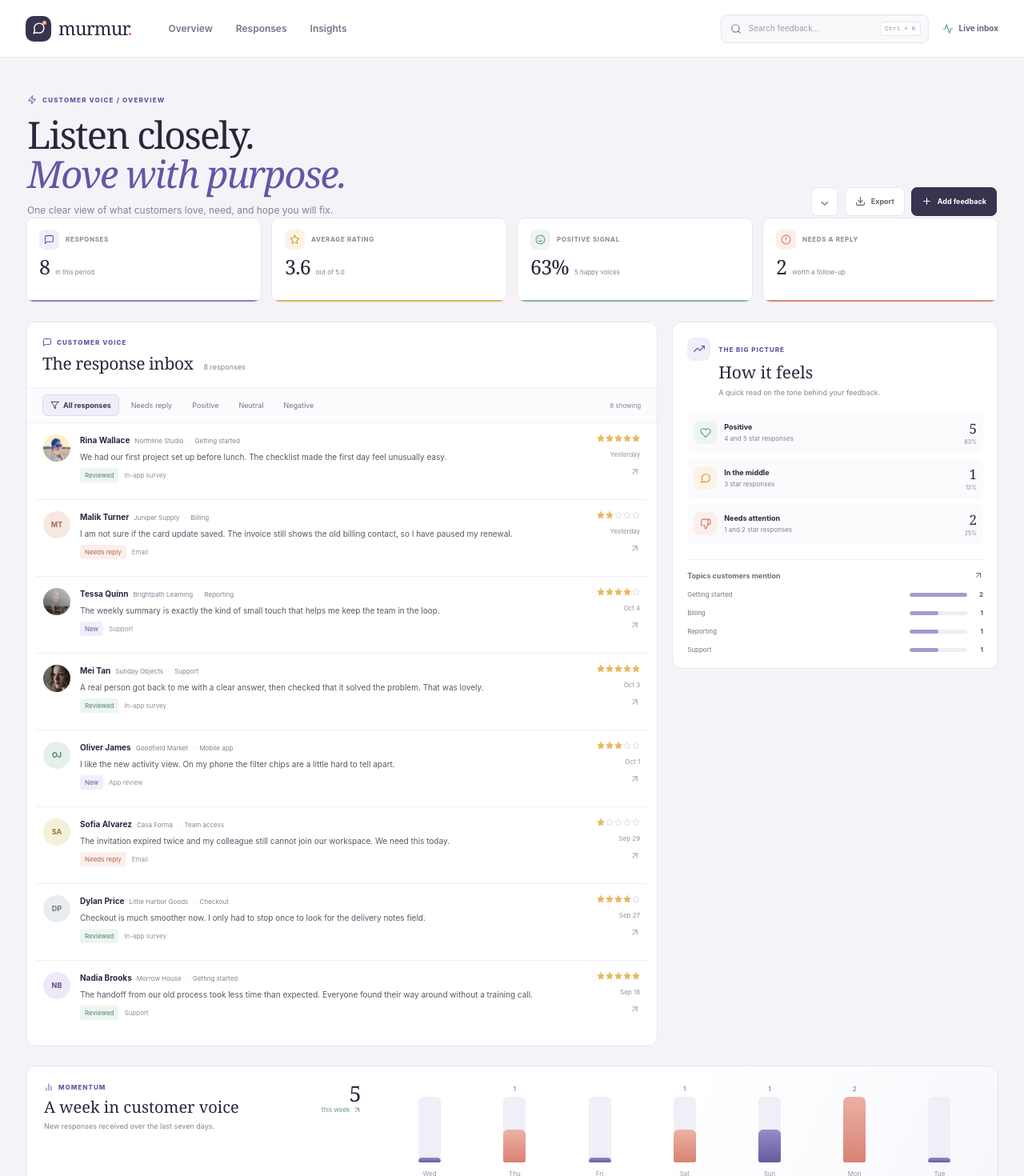
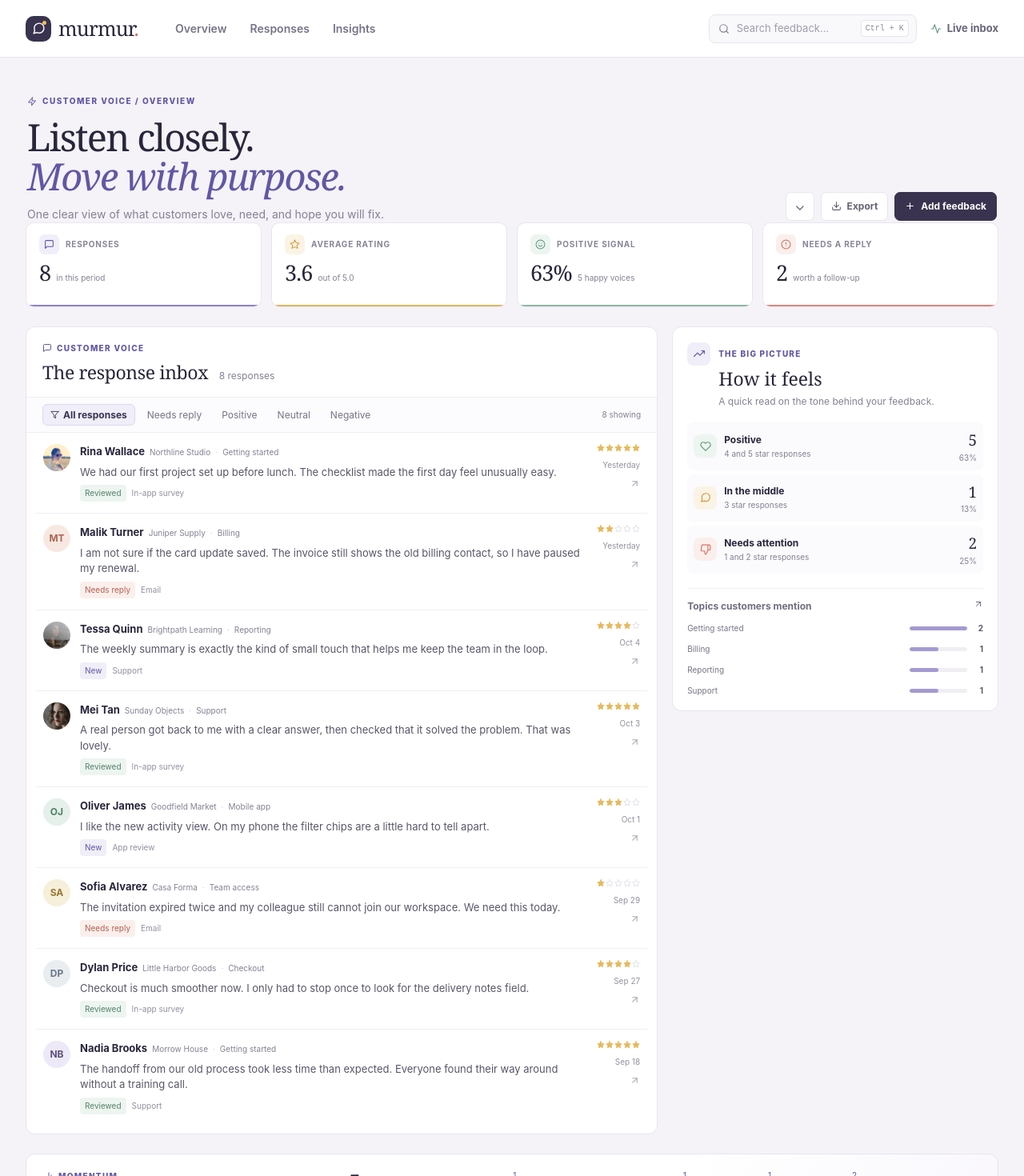
Before and after one commit to a2rp/customer-feedback-dashboard, a React (Vite) app: page / in a window 1280 px wide. Shown: the top 1470 px of the page at 80% size. Built offline with nearby package versions, Linux system fonts and the light colour scheme.

Commit message:
style: increase dashboard text readability

```diff
--- a/src/components/feedbackInbox/styles.module.css
+++ b/src/components/feedbackInbox/styles.module.css
@@ -11,49 +11,49 @@
         justify-content: space-between;
         padding: 19px 20px 14px;
 
-        .kicker { display: flex; align-items: center; gap: 6px; color: var(--violet); font-size: 8px; font-weight: 800; letter-spacing: .13em; }
+        .kicker { display: flex; align-items: center; gap: 6px; color: var(--violet); font-size: 10px; font-weight: 800; letter-spacing: .13em; }
         .kicker svg { width: 12px; height: 12px; }
-        h2 { margin-top: 5px; font-family: Georgia, "Times New Roman", serif; font-size: 21px; letter-spacing: -.4px; }
-        h2 span { margin-left: 8px; color: var(--muted); font-family: Inter, "Segoe UI", Arial, sans-serif; font-size: 9px; letter-spacing: 0; }
+        h2 { margin-top: 5px; font-family: Georgia, "Times New Roman", serif; font-size: 23px; letter-spacing: -.4px; }
+        h2 span { margin-left: 8px; color: var(--muted); font-family: Inter, "Segoe UI", Arial, sans-serif; font-size: 12px; letter-spacing: 0; }
 
         .mobile-add { display: none; width: 33px; height: 33px; place-items: center; border: 1px solid var(--line); border-radius: 8px; background: white; color: var(--violet); }
     }
 
     .inbox-toolbar { min-height: 45px; display: flex; align-items: center; justify-content: space-between; gap: 10px; padding: 0 20px; border-top: 1px solid #f0eef3; border-bottom: 1px solid #f0eef3; background: #fcfbfd; }
     .filters { display: flex; align-items: center; gap: 5px; }
-    .filters button { min-height: 27px; display: inline-flex; align-items: center; gap: 5px; padding: 0 9px; border: 1px solid transparent; border-radius: 6px; background: transparent; color: #777487; font-size: 9px; transition: border-color 150ms ease, box-shadow 150ms ease; }
+    .filters button { min-height: 27px; display: inline-flex; align-items: center; gap: 5px; padding: 0 9px; border: 1px solid transparent; border-radius: 6px; background: transparent; color: #777487; font-size: 12px; transition: border-color 150ms ease, box-shadow 150ms ease; }
     .filters button svg { width: 11px; height: 11px; }
     .filters button:hover { border-color: var(--line); box-shadow: 0 2px 7px rgba(48, 41, 73, .06); }
     .filters button.active { border-color: #ded9ef; background: var(--violet-soft); color: var(--violet-deep); font-weight: 700; }
-    .showing-count { color: var(--muted); font-size: 8px; white-space: nowrap; }
+    .showing-count { color: var(--muted); font-size: 10px; white-space: nowrap; }
     .feedback-list { padding: 0 12px 10px; }
 
     .feedback-card { width: 100%; min-height: 96px; display: flex; align-items: flex-start; gap: 12px; padding: 14px 9px; border: 0; border-bottom: 1px solid #f0eef3; background: white; text-align: left; transition: box-shadow 150ms ease; }
     .feedback-card:last-child { border-bottom: 0; }
     .feedback-card:hover, .feedback-card:focus-visible { position: relative; z-index: 1; border-radius: 8px; outline: 0; box-shadow: 0 3px 12px rgba(48, 41, 73, .1); }
-    .avatar { width: 34px; height: 34px; flex: 0 0 auto; display: grid; place-items: center; overflow: hidden; border-radius: 50%; color: #5b507c; font-size: 9px; font-weight: 700; }
+    .avatar { width: 34px; height: 34px; flex: 0 0 auto; display: grid; place-items: center; overflow: hidden; border-radius: 50%; color: #5b507c; font-size: 12px; font-weight: 700; }
     .avatar img { width: 100%; height: 100%; object-fit: cover; }
     .lavender { background: #eee9f8; } .peach { background: #f8e8e2; color: #aa6653; } .blue { background: #e6edf7; color: #58749c; } .rose { background: #f5e6ed; color: #a45d79; } .mint { background: #e4f0e9; color: #4d8268; } .gold { background: #f6efd9; color: #987832; } .slate { background: #e9edf0; color: #687987; }
     .feedback-main { min-width: 0; flex: 1; display: grid; gap: 6px; }
-    .feedback-meta { display: flex; align-items: baseline; flex-wrap: wrap; gap: 6px; color: var(--muted); font-size: 8px; }
-    .feedback-meta strong { color: var(--ink); font-size: 10px; font-weight: 700; }
+    .feedback-meta { display: flex; align-items: baseline; flex-wrap: wrap; gap: 6px; color: var(--muted); font-size: 10px; }
+    .feedback-meta strong { color: var(--ink); font-size: 13px; font-weight: 700; }
     .feedback-meta .dot { color: #c8c4d0; }
-    .comment { display: -webkit-box; overflow: hidden; color: #595669; font-size: 10px; line-height: 1.5; -webkit-box-orient: vertical; -webkit-line-clamp: 2; }
-    .feedback-tags { display: flex; align-items: center; gap: 7px; color: #9290a0; font-size: 8px; }
+    .comment { display: -webkit-box; overflow: hidden; color: #595669; font-size: 13px; line-height: 1.5; -webkit-box-orient: vertical; -webkit-line-clamp: 2; }
+    .feedback-tags { display: flex; align-items: center; gap: 7px; color: #9290a0; font-size: 10px; }
     .status { padding: 3px 6px; border-radius: 4px; }
     .needs-reply { background: var(--coral-soft); color: #b55f51; }
     .reviewed { background: var(--mint-soft); color: #54836a; }
     .unread { background: var(--violet-soft); color: var(--violet); }
-    .feedback-side { min-width: 62px; display: flex; flex-direction: column; align-items: flex-end; gap: 9px; color: #9591a0; font-size: 8px; }
+    .feedback-side { min-width: 62px; display: flex; flex-direction: column; align-items: flex-end; gap: 9px; color: #9591a0; font-size: 10px; }
     .rating { display: flex; gap: 1px; color: #dedbe5; }
     .rating svg { width: 10px; height: 10px; }
     .rating .filled { fill: #e6b95d; color: #e6b95d; }
     .open-icon { width: 13px; height: 13px; color: #aaa6b4; }
     .empty { min-height: 210px; display: flex; flex-direction: column; align-items: center; justify-content: center; gap: 8px; color: var(--muted); text-align: center; }
     .empty svg { width: 20px; height: 20px; color: var(--violet); }
-    .empty strong { color: var(--ink); font-family: Georgia, "Times New Roman", serif; font-size: 17px; font-weight: 400; }
-    .empty span { max-width: 250px; font-size: 9px; }
-    .empty button { margin-top: 4px; padding: 6px 10px; border: 1px solid var(--line); border-radius: 6px; background: white; color: var(--violet); font-size: 9px; }
+    .empty strong { color: var(--ink); font-family: Georgia, "Times New Roman", serif; font-size: 19px; font-weight: 400; }
+    .empty span { max-width: 250px; font-size: 12px; }
+    .empty button { margin-top: 4px; padding: 6px 10px; border: 1px solid var(--line); border-radius: 6px; background: white; color: var(--violet); font-size: 12px; }
 
     @media (max-width: 580px) {
         .inbox-heading { padding: 15px 13px 12px; }
--- a/src/components/footer/styles.module.css
+++ b/src/components/footer/styles.module.css
@@ -1,9 +1,9 @@
 .footer { display: flex; align-items: center; justify-content: space-between; gap: 20px; padding: 17px 2px 3px; border-top: 1px solid #e9e6ee;
-    .footer-credit { display: flex; align-items: center; gap: 10px; color: #93909e; font-size: 8px; white-space: nowrap; }
+    .footer-credit { display: flex; align-items: center; gap: 10px; color: #93909e; font-size: 10px; white-space: nowrap; }
     .footer-credit img { width: 31px; height: 31px; object-fit: contain; }
     .footer-credit p a { color: #5e5a6c; font-weight: 700; }
     .footer-links { display: flex; align-items: center; justify-content: flex-end; flex-wrap: wrap; gap: 7px 13px; }
-    .footer-links a { padding-bottom: 2px; color: #817d8d; font-size: 8px; box-shadow: inset 0 -1px 0 transparent; transition: box-shadow 150ms ease; }
+    .footer-links a { padding-bottom: 2px; color: #817d8d; font-size: 10px; box-shadow: inset 0 -1px 0 transparent; transition: box-shadow 150ms ease; }
     .footer-links a:hover { box-shadow: inset 0 -1px 0 var(--violet); }
     @media (max-width: 780px) { align-items: flex-start; flex-direction: column; gap: 13px; .footer-links { justify-content: flex-start; } }
     @media (max-width: 480px) { .footer-credit { align-items: flex-start; white-space: normal; } .footer-links { gap: 8px 11px; } }
--- a/src/components/header/styles.module.css
+++ b/src/components/header/styles.module.css
@@ -46,7 +46,7 @@
         .brand-name {
             color: var(--ink);
             font-family: Georgia, "Times New Roman", serif;
-            font-size: 23px;
+            font-size: 25px;
             letter-spacing: -0.8px;
             line-height: 1;
 
@@ -67,7 +67,7 @@
             display: inline-flex;
             align-items: center;
             color: #777487;
-            font-size: 12px;
+            font-size: 14px;
             font-weight: 600;
             box-shadow: inset 0 -2px 0 transparent;
             transition: box-shadow 150ms ease;
@@ -126,7 +126,7 @@
                 outline: 0;
                 background: transparent;
                 color: var(--ink);
-                font-size: 10px;
+                font-size: 13px;
 
                 &::placeholder {
                     color: #a19dae;
@@ -144,7 +144,7 @@
                 border-radius: 4px;
                 background: white;
                 color: #8d899b;
-                font-size: 8px;
+                font-size: 10px;
                 white-space: nowrap;
             }
         }
@@ -154,7 +154,7 @@
             align-items: center;
             gap: 7px;
             color: #686579;
-            font-size: 10px;
+            font-size: 13px;
             font-weight: 650;
 
             svg {
@@ -193,7 +193,7 @@
             }
 
             .brand-name {
-                font-size: 20px;
+                font-size: 22px;
             }
         }
 
@@ -201,7 +201,7 @@
             gap: 13px;
 
             a {
-                font-size: 9px;
+                font-size: 12px;
             }
         }
 
@@ -250,7 +250,7 @@
             gap: 8px;
 
             a {
-                font-size: 8px;
+                font-size: 10px;
             }
         }
     }
--- a/src/components/insightsPanel/styles.module.css
+++ b/src/components/insightsPanel/styles.module.css
@@ -7,9 +7,9 @@
     .panel-heading { position: relative; padding-left: 39px; }
     .panel-icon { position: absolute; top: 0; left: 0; width: 29px; height: 29px; display: grid; place-items: center; border-radius: 8px; background: var(--violet-soft); color: var(--violet); }
     .panel-icon svg { width: 14px; height: 14px; }
-    .kicker { color: var(--violet); font-size: 8px; font-weight: 800; letter-spacing: .12em; }
-    h2 { margin-top: 4px; font-family: Georgia, "Times New Roman", serif; font-size: 21px; }
-    .panel-heading p { margin-top: 3px; color: var(--muted); font-size: 9px; }
+    .kicker { color: var(--violet); font-size: 10px; font-weight: 800; letter-spacing: .12em; }
+    h2 { margin-top: 4px; font-family: Georgia, "Times New Roman", serif; font-size: 23px; }
+    .panel-heading p { margin-top: 3px; color: var(--muted); font-size: 12px; }
     .sentiment-list { display: grid; gap: 5px; margin-top: 17px; }
     .sentiment-list button { min-height: 52px; display: flex; align-items: center; gap: 9px; padding: 7px; border: 1px solid transparent; border-radius: 8px; background: #fbfafc; text-align: left; transition: border-color 150ms ease, box-shadow 150ms ease; }
     .sentiment-list button:hover { border-color: var(--line); box-shadow: 0 3px 10px rgba(48, 41, 73, .07); }
@@ -18,17 +18,17 @@
     .sentimentIcon.neutral { background: var(--amber-soft); color: var(--amber); }
     .sentimentIcon.negative { background: var(--coral-soft); color: var(--coral); }
     .sentimentCopy { flex: 1; display: grid; gap: 1px; }
-    .sentimentCopy strong { color: var(--ink); font-size: 9px; }
-    .sentimentCopy small { color: var(--muted); font-size: 8px; }
-    .sentimentValue { display: grid; justify-items: end; color: var(--ink); font-family: Georgia, "Times New Roman", serif; font-size: 17px; }
-    .sentimentValue small { color: var(--muted); font-family: Inter, "Segoe UI", Arial, sans-serif; font-size: 7px; }
+    .sentimentCopy strong { color: var(--ink); font-size: 12px; }
+    .sentimentCopy small { color: var(--muted); font-size: 10px; }
+    .sentimentValue { display: grid; justify-items: end; color: var(--ink); font-family: Georgia, "Times New Roman", serif; font-size: 19px; }
+    .sentimentValue small { color: var(--muted); font-family: Inter, "Segoe UI", Arial, sans-serif; font-size: 10px; }
     .category-block { margin-top: 18px; padding-top: 13px; border-top: 1px solid #f0eef3; }
     .category-heading { display: flex; justify-content: space-between; color: #716d80; }
-    .category-heading h3 { font-size: 9px; font-weight: 700; }
+    .category-heading h3 { font-size: 12px; font-weight: 700; }
     .category-heading svg { width: 12px; height: 12px; }
-    .category { display: grid; grid-template-columns: minmax(0, 1fr) 72px 12px; align-items: center; gap: 8px; margin-top: 11px; color: #777487; font-size: 8px; }
+    .category { display: grid; grid-template-columns: minmax(0, 1fr) 72px 12px; align-items: center; gap: 8px; margin-top: 11px; color: #777487; font-size: 10px; }
     .category-track { height: 5px; overflow: hidden; border-radius: 8px; background: #f0eef3; }
     .category-track i { display: block; height: 100%; border-radius: inherit; background: #a59ad1; }
-    .category strong { color: #5a5669; font-size: 8px; text-align: right; }
-    .no-topics { margin-top: 12px; color: var(--muted); font-size: 9px; }
+    .category strong { color: #5a5669; font-size: 10px; text-align: right; }
+    .no-topics { margin-top: 12px; color: var(--muted); font-size: 12px; }
 }
--- a/src/components/metricGrid/styles.module.css
+++ b/src/components/metricGrid/styles.module.css
@@ -17,7 +17,7 @@
             align-items: center;
             gap: 8px;
             color: #888497;
-            font-size: 8px;
+            font-size: 10px;
             font-weight: 750;
             letter-spacing: 0.08em;
             text-transform: uppercase;
@@ -45,7 +45,7 @@
             strong {
                 color: var(--ink);
                 font-family: Georgia, "Times New Roman", serif;
-                font-size: 25px;
+                font-size: 27px;
                 font-weight: 400;
                 letter-spacing: -0.8px;
                 line-height: 1;
@@ -53,7 +53,7 @@
 
             small {
                 color: var(--muted);
-                font-size: 8px;
+                font-size: 10px;
             }
         }
 
@@ -116,18 +116,18 @@
 
             .metric-topline {
                 gap: 5px;
-                font-size: 7px;
+                font-size: 10px;
             }
 
             .metric-value-row {
                 gap: 4px;
 
                 strong {
-                    font-size: 22px;
+                    font-size: 24px;
                 }
 
                 small {
-                    font-size: 7px;
+                    font-size: 10px;
                 }
             }
         }
--- a/src/components/summaryHero/styles.module.css
+++ b/src/components/summaryHero/styles.module.css
@@ -12,7 +12,7 @@
             gap: 7px;
             margin-bottom: 13px;
             color: var(--violet);
-            font-size: 8px;
+            font-size: 10px;
             font-weight: 800;
             letter-spacing: 0.15em;
 
@@ -39,7 +39,7 @@
         p {
             margin-top: 11px;
             color: var(--muted);
-            font-size: 12px;
+            font-size: 14px;
         }
     }
 
@@ -72,14 +72,14 @@
                 outline: 0;
                 background: transparent;
                 color: inherit;
-                font-size: 9px;
+                font-size: 12px;
                 cursor: pointer;
             }
 
             > span:not(.visually-hidden) {
                 margin-left: auto;
                 pointer-events: none;
-                font-size: 15px;
+                font-size: 17px;
                 line-height: 1;
             }
 
@@ -101,7 +101,7 @@
             border-radius: 7px;
             background: white;
             color: #656174;
-            font-size: 9px;
+            font-size: 12px;
             font-weight: 700;
             white-space: nowrap;
             transition:
--- a/src/components/toast/styles.module.css
+++ b/src/components/toast/styles.module.css
@@ -1,3 +1,3 @@
-.toast { position: fixed; z-index: 120; right: 24px; bottom: 24px; display: flex; align-items: center; gap: 8px; padding: 11px 15px; border: 1px solid #d8e8de; border-radius: 8px; background: white; color: #426f56; box-shadow: var(--shadow-soft); font-size: 10px; }
+.toast { position: fixed; z-index: 120; right: 24px; bottom: 24px; display: flex; align-items: center; gap: 8px; padding: 11px 15px; border: 1px solid #d8e8de; border-radius: 8px; background: white; color: #426f56; box-shadow: var(--shadow-soft); font-size: 13px; }
 .toast svg { width: 15px; height: 15px; color: var(--mint); }
 @media (max-width: 480px) { .toast { right: 12px; bottom: 12px; left: 12px; justify-content: center; } }
--- a/src/components/trendPanel/styles.module.css
+++ b/src/components/trendPanel/styles.module.css
@@ -9,21 +9,21 @@
     scroll-margin-top: 92px;
 
     .trend-heading { display: flex; align-items: flex-start; justify-content: space-between; gap: 10px; }
-    .kicker { display: flex; align-items: center; gap: 6px; color: var(--violet); font-size: 8px; font-weight: 800; letter-spacing: .13em; }
+    .kicker { display: flex; align-items: center; gap: 6px; color: var(--violet); font-size: 10px; font-weight: 800; letter-spacing: .13em; }
     .kicker svg { width: 12px; height: 12px; }
-    h2 { margin-top: 7px; font-family: Georgia, "Times New Roman", serif; font-size: 20px; line-height: 1.15; }
-    .trend-heading p { margin-top: 6px; color: var(--muted); font-size: 9px; }
+    h2 { margin-top: 7px; font-family: Georgia, "Times New Roman", serif; font-size: 22px; line-height: 1.15; }
+    .trend-heading p { margin-top: 6px; color: var(--muted); font-size: 12px; }
     .trend-total { display: grid; gap: 1px; text-align: right; }
-    .trend-total strong { color: var(--ink); font-family: Georgia, "Times New Roman", serif; font-size: 27px; font-weight: 400; line-height: 1; }
-    .trend-total span { display: flex; align-items: center; gap: 3px; color: var(--mint); font-size: 8px; }
+    .trend-total strong { color: var(--ink); font-family: Georgia, "Times New Roman", serif; font-size: 29px; font-weight: 400; line-height: 1; }
+    .trend-total span { display: flex; align-items: center; gap: 3px; color: var(--mint); font-size: 10px; }
     .trend-total svg { width: 11px; height: 11px; }
     .chart { height: 120px; display: grid; grid-template-columns: repeat(7, 1fr); align-items: end; gap: 11px; padding: 0 3px 0 8px; }
-    .chart-day { height: 100%; display: grid; grid-template-rows: 14px 1fr 16px; justify-items: center; align-items: end; gap: 4px; color: #9995a4; font-size: 8px; }
-    .chart-value { color: var(--violet); font-size: 8px; }
+    .chart-day { height: 100%; display: grid; grid-template-rows: 14px 1fr 16px; justify-items: center; align-items: end; gap: 4px; color: #9995a4; font-size: 10px; }
+    .chart-value { color: var(--violet); font-size: 10px; }
     .bar-track { width: min(28px, 75%); height: 100%; display: flex; align-items: flex-end; overflow: hidden; border-radius: 6px 6px 2px 2px; background: #f0eef6; }
     .bar-track i { width: 100%; min-height: 5px; border-radius: 6px 6px 2px 2px; background: linear-gradient(180deg, #988bc8, #665a9f); }
     .chart-day:nth-child(2n) .bar-track i { background: linear-gradient(180deg, #eab2a5, #d98272); }
-    .trend-note { grid-column: 1 / -1; display: flex; align-items: center; gap: 7px; margin-top: 14px; padding-top: 12px; border-top: 1px solid #efedf3; color: #777487; font-size: 8px; }
+    .trend-note { grid-column: 1 / -1; display: flex; align-items: center; gap: 7px; margin-top: 14px; padding-top: 12px; border-top: 1px solid #efedf3; color: #777487; font-size: 10px; }
     .trend-note strong { color: var(--ink-soft); }
     .note-dot { width: 7px; height: 7px; flex: 0 0 auto; border-radius: 50%; background: var(--coral); }
 
```
Also changed, not shown: src/components/feedbackDetail/styles.module.css (+8 -8 lines), src/components/feedbackModal/styles.module.css (+5 -5 lines).
